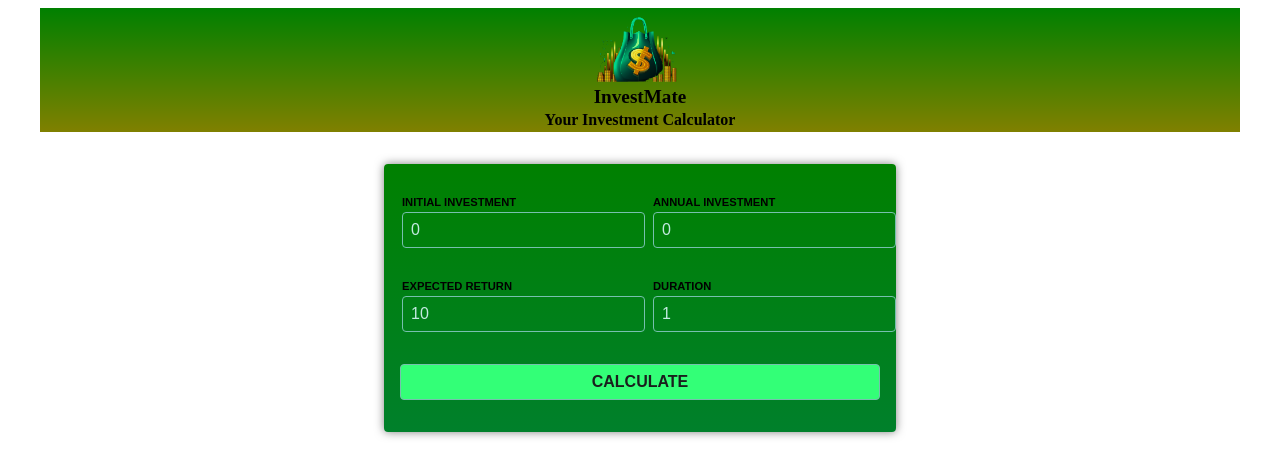
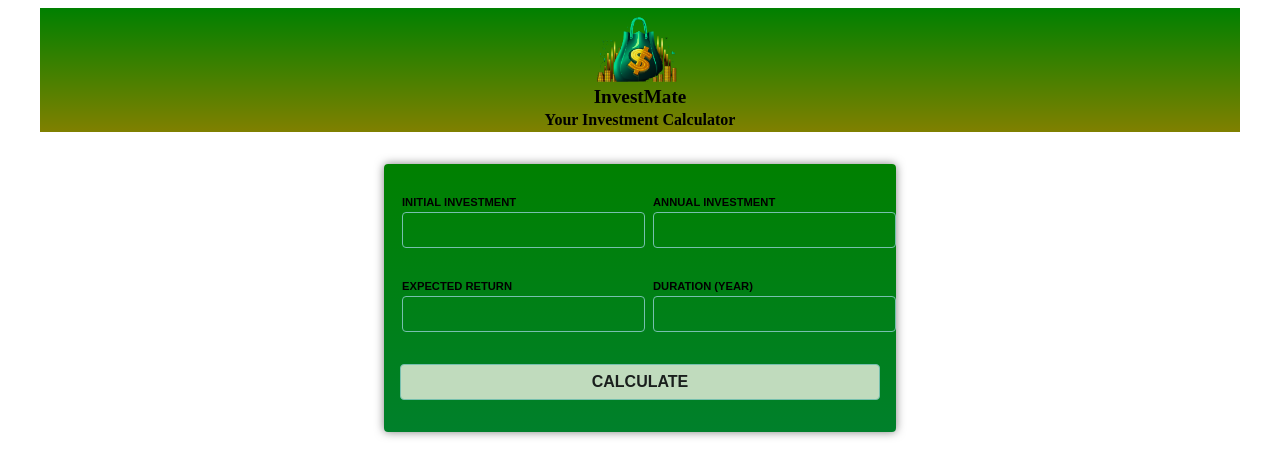
Before and after one commit to PAVI-SARAVANAN/InvestMate, an Angular app: page / in a window 1280 px wide. Shown: the top 476 px of the page. Built offline with nearby package versions, Linux system fonts and the light colour scheme.

Commit message:
Change the button state dynamically

```diff
--- a/src/app/shared/control/control.component.html
+++ b/src/app/shared/control/control.component.html
@@ -1,4 +1,4 @@
 <p>
     <label>{{ label}}</label>
-    <input type="number" name="[name]"  [ngModel] = 'userInputModel' (ngModelChange)= "OnUserInputChange($event)"/>
+    <input type="number" name="[name]"  [ngModel] = 'userInputModel' (ngModelChange)= "OnUserInputChange($event)" required />
 </p>
--- a/src/app/user-input/user-input.component.css
+++ b/src/app/user-input/user-input.component.css
@@ -12,7 +12,6 @@ form {
     justify-content: space-evenly;
     gap: 1.5rem;
   }
-
   button {
     width: 100%;
     padding: 0.5rem;
@@ -25,7 +24,12 @@ form {
     text-transform: uppercase;
     cursor: pointer;
   }
-
+  button:disabled{
+    background-color: #c0dbbd;
+  }
   button:hover {
     background-color: #66ff99;
   }
+button:disabled:hover{
+  background-color: #b3ffcc;
+}
--- a/src/app/user-input/user-input.component.html
+++ b/src/app/user-input/user-input.component.html
@@ -5,9 +5,9 @@
     </div>
     <div class="input-group">
         <app-control label=" Expected Return" name= "Expected Return" [(userInputModel)]= "enteredExpReturn"/>
-        <app-control label="Duration" name= "Duration" [(userInputModel)] = "enteredDuration"/>
+        <app-control label="Duration (Year)" name= "Duration" [(userInputModel)] = "enteredDuration"/>
     </div>
     <p>
-        <button>Calculate</button>
+        <button (click)=" OnSubmit()" [disabled] = "!enteredIniInvestment || !enteredAnnInvestment || !enteredExpReturn || !enteredDuration">Calculate</button>
     </p>
 </form>
--- a/src/app/user-input/user-input.component.ts
+++ b/src/app/user-input/user-input.component.ts
@@ -1,6 +1,8 @@
-import { Component } from '@angular/core';
+import { Component, EventEmitter, Output } from '@angular/core';
 import { FormsModule } from '@angular/forms';
 import { ControlComponent } from "../shared/control/control.component";
+
+import { type InvData } from '../data.model';
 
 @Component({
   selector: 'app-user-input',
@@ -10,13 +12,21 @@ import { ControlComponent } from "../shared/control/control.component";
   styleUrl: './user-input.component.css'
 })
 export class UserInputComponent {
-  enteredIniInvestment = '0';
-  enteredAnnInvestment = '0';
-  enteredExpReturn = '10';
-  enteredDuration = '1';
+  enteredIniInvestment!:string;
+  enteredAnnInvestment!:string;
+  enteredExpReturn!:string;
+  enteredDuration!:string;
+
+  @Output() UserInputs = new EventEmitter<InvData>();
 
   OnSubmit(){
-    console.log(this.enteredAnnInvestment + 'Submitted');
+    console.log("clicked");
+    this.UserInputs.emit({
+      InitialInvestment: +this.enteredIniInvestment,
+      AnnualInvestment: +this.enteredAnnInvestment,
+      ExpectedReturn: +this.enteredExpReturn,
+      Duration: +this.enteredDuration
+    });
   }
 
 }
```
